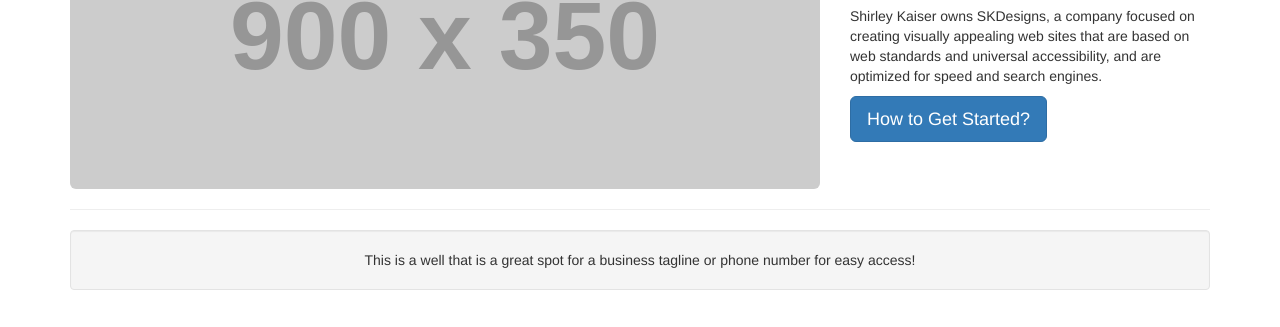
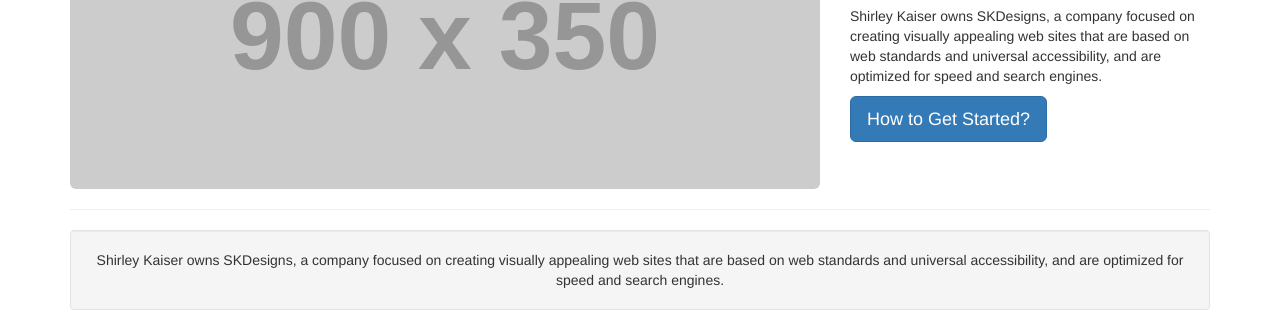
Before and after one commit to jojest/learnable-GIT-Course1, a plain HTML site: page index.html in a window 1280 px wide. Shown: the part 203-530 px from the top of the page. Drawn offline with Linux system fonts and the light colour scheme; placeholder pictures from the web are drawn by us.

Commit message:
Added another set of changs

```diff
--- a/index.html
+++ b/index.html
@@ -89,7 +89,7 @@
         <div class="row">
             <div class="col-lg-12">
                 <div class="well text-center">
-                    This is a well that is a great spot for a business tagline or phone number for easy access!
+                    Shirley Kaiser owns SKDesigns, a company focused on creating visually appealing web sites that are based on web standards and universal accessibility, and are optimized for speed and search engines.
                 </div>
             </div>
             <!-- /.col-lg-12 -->
```
